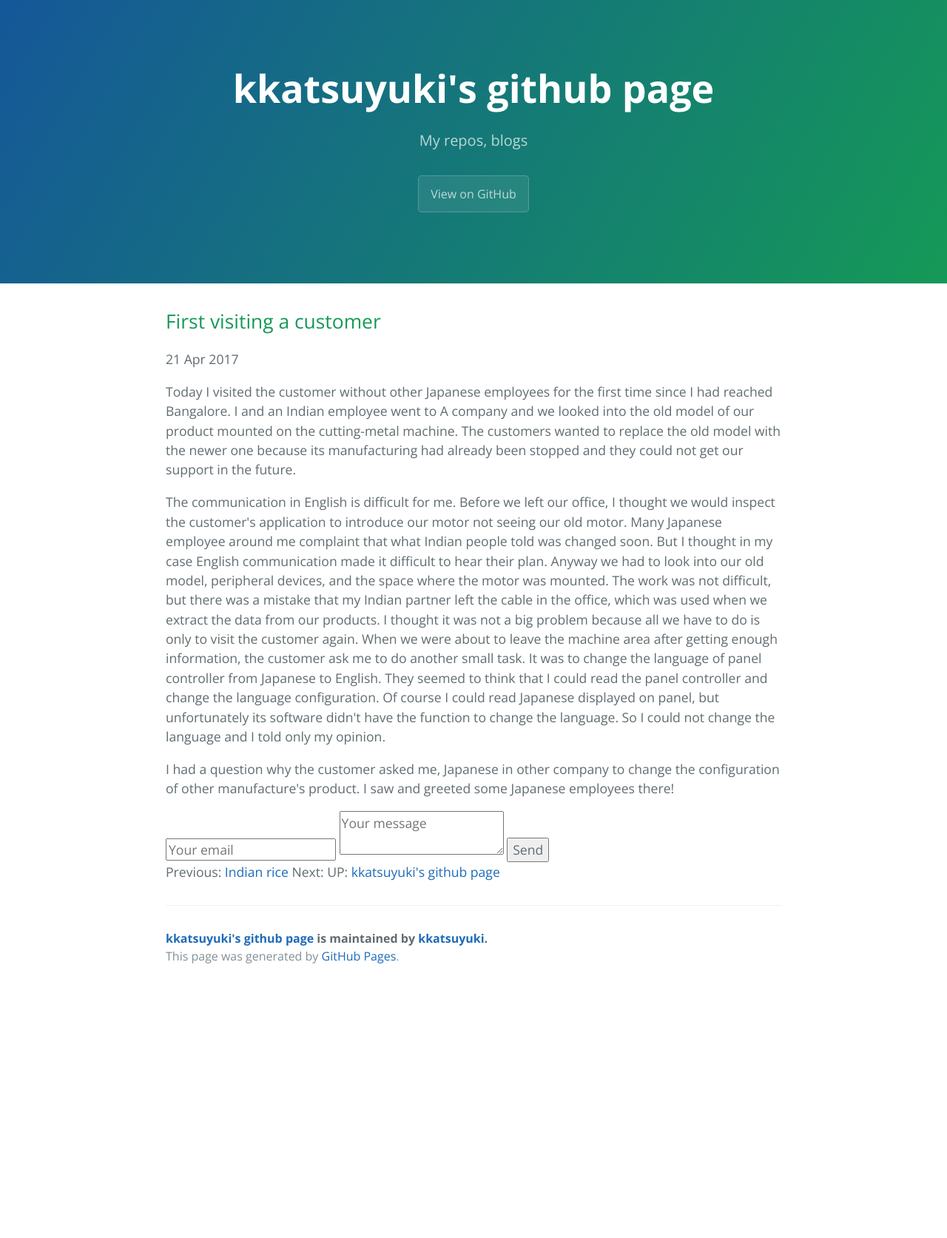
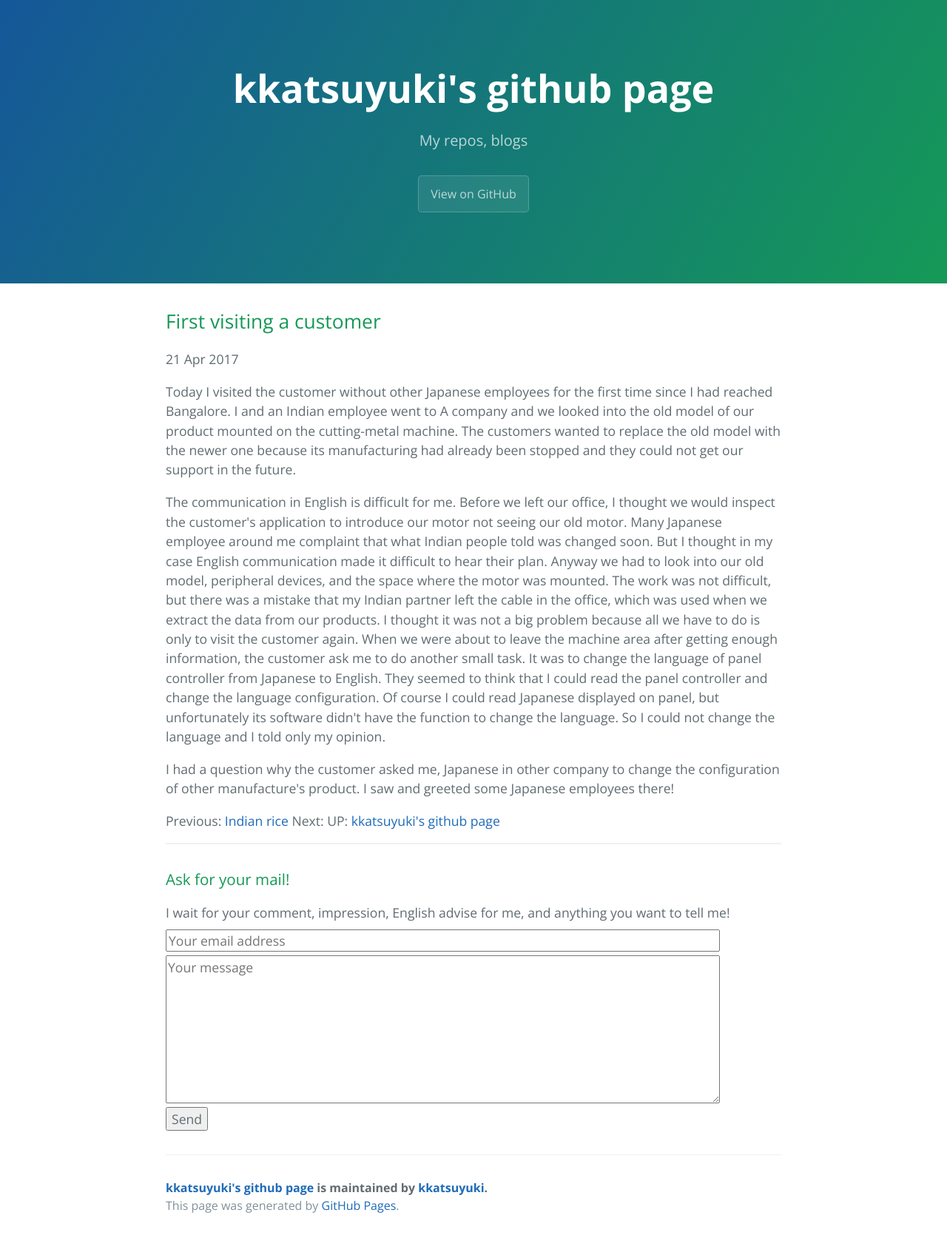
Before and after one commit to kkatsuyuki/kkatsuyuki.github.io, a Jekyll site: the page built from _posts/2017-04-21-visiting-acustomer.html, in a window 1280 px wide. Shown: the whole page at 74% size. Built offline with Jekyll 4.4.1, drawn with Linux system fonts in a browser that asks for light colours; before the commit the page ends 1336 px from its top, so only the background shows below that.

Commit message:
added mail form
using the footer, customized css

```diff
--- a/_includes/head.html
+++ b/_includes/head.html
@@ -6,4 +6,5 @@
   <link rel="stylesheet" href="{{ site.baseurl }}/css/normalize.css">
   <link href='https://fonts.googleapis.com/css?family=Open+Sans:400,700' rel='stylesheet' type='text/css'>
   <link rel="stylesheet" href="{{ site.baseurl }}/css/cayman.css">
+  <link rel="stylesheet" href="{{ site.baseurl }}/css/style.css">
 </head>
--- a/_includes/post-footer.html
+++ b/_includes/post-footer.html
@@ -7,3 +7,13 @@
 <a href="{{ site.url }}{{ page.next.url }}">{{ page.next.title }}</a>
 {% endif %}
 UP: <a href="{{ site.url }}">kkatsuyuki's github page</a>
+
+<hr>
+<h3>Ask for your mail!</h3>
+I wait for your comment, impression, English advise for me, and anything you want to tell me!
+<form method="POST" action="http://formspree.io/katsuyuki2388@gmail.com">
+    <input type="email" name="email" placeholder="Your email address">
+    <input type="hidden" name="_subject" value="{{ page.title  }}: New submission!" />
+    <textarea name="message" placeholder="Your message"></textarea>
+    <button type="submit">Send</button>
+</form>
--- a/_posts/2017-04-21-visiting-acustomer.html
+++ b/_posts/2017-04-21-visiting-acustomer.html
@@ -39,10 +39,3 @@
 the configuration of other manufacture's product.
 I saw and greeted some Japanese employees there!
 </p>
-
-<form method="POST" action="http://formspree.io/katsuyuki2388@gmail.com">
-  <input type="email" name="email" placeholder="Your email">
-  <input type="hidden" name="_subject" value="New submission!" />
-  <textarea name="message" placeholder="Your message"></textarea>
-  <button type="submit">Send</button>
-</form>
--- /dev/null
+++ b/css/style.scss
@@ -0,0 +1,10 @@
+---
+---
+form{margin: 10px 0px;}
+
+input{
+    display: block; width: 90%; margin: 5px 0px;
+}
+textarea{
+    display: block; width: 90%; margin: 5px 0px; height: 200px;
+}
```
Also changed, not shown: org/_posts/2017-04-21-visiting-acustomer.org (+0 -9 lines).
